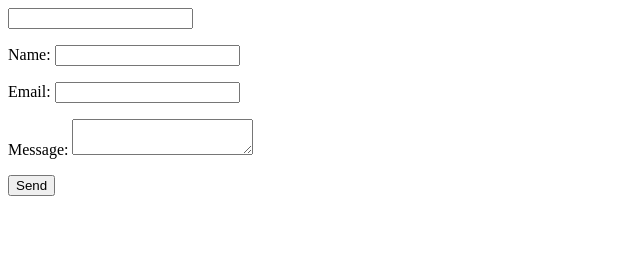
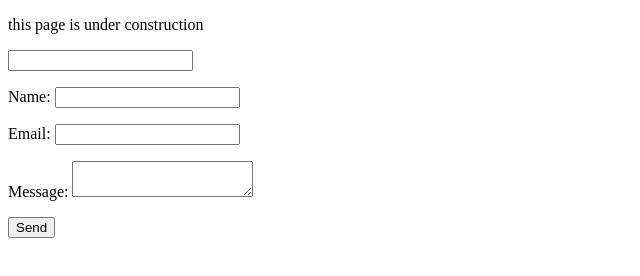
Before and after one commit to riencoertjens/webhart, a Gatsby site: page /contact in a window 1280 px wide. Shown: the whole page, without its empty margins (0-640 px from the left). Built offline with nearby package versions, Linux system fonts and the light colour scheme; Gatsby itself is replaced by a stand-in of ours; a web font is replaced by a local one.

Commit message:
contact page construction message

```diff
--- a/src/pages/contact.js
+++ b/src/pages/contact.js
@@ -2,6 +2,7 @@ import React from 'react';
 
 const ContactPage = props => (
   <main>
+    <p>this page is under construction</p>
     <form
       name="contact-form"
       data-netlify="true"
```
